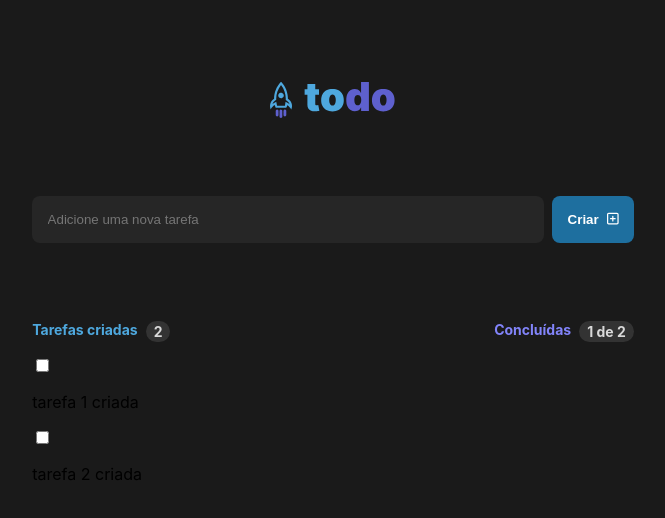
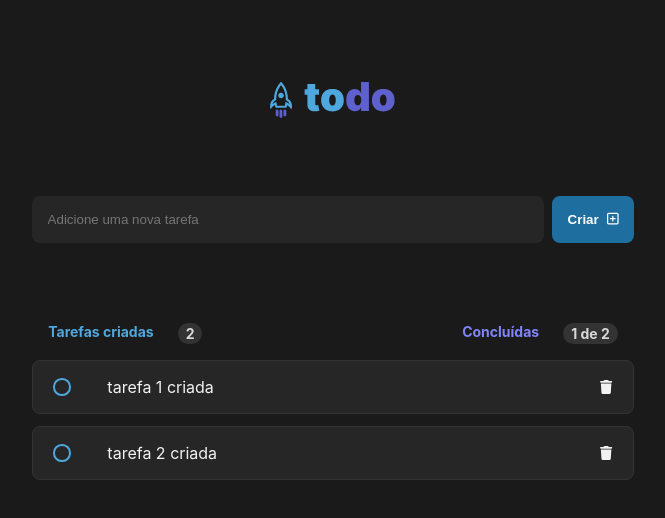
Before and after one commit to nickstarss/ProjetoDesafioReact, a React (Vite) app: page / in a window 1280 px wide. Shown: the top 518 px of the page, without its empty margins (307-972 px from the left). Built offline with nearby package versions, Linux system fonts and the light colour scheme.

Commit message:
💄style: fixing style in checkbox of the Task component (now completely working)

```diff
--- a/src/App.css
+++ b/src/App.css
@@ -16,6 +16,11 @@
     border-radius: 0.5rem;
     margin-right: 0.5rem;
     color: white;
+    transition: 0.3s;
+}
+
+.searchbar input:focus{
+    border: 1px solid var(--purple) !important;
 }
 
 .searchbar button{
--- a/src/component/Task.jsx
+++ b/src/component/Task.jsx
@@ -1,10 +1,14 @@
 import styles from "./Task.module.css"
+
+import { FontAwesomeIcon } from '@fortawesome/react-fontawesome';
+import { faTrash } from "@fortawesome/free-solid-svg-icons"
 
 function Task(props){
     return(
         <div className={styles.task}>
             <input type="checkbox"/>
             <p>{props.content}</p>
+            <FontAwesomeIcon icon={faTrash} className={styles.icon}/>
         </div>
     )
 }
--- a/src/component/Task.module.css
+++ b/src/component/Task.module.css
@@ -0,0 +1,71 @@
+.task{
+    display: flex;
+    background-color: var(--gray-500);
+    border: 1px solid var(--gray-400);
+    border-radius: 0.5rem;
+    padding: 0rem 1rem;
+    margin-bottom: 12px;
+    align-items: center;
+    justify-content: space-between;
+
+    color: var(--gray-100);
+}
+
+
+input[type="checkbox"] {
+    margin-right: 1.3rem;
+    width: 1.3em;
+    height: 1.3em;
+    background-color: transparent;
+    border-radius: 50%;
+    border: 2px solid var(--blue);
+    appearance: none;
+    -webkit-appearance: none;
+    outline: none;
+    cursor: pointer;
+    transition: 0.3s;
+    position: relative;
+}
+
+input[type="checkbox"]:checked{
+    background-color: var(--purple-dark);
+    border: none;
+    outline: none;
+}
+
+input[type="checkbox"]:checked::before{
+    content: "";
+    position: absolute;
+    top: 60%;
+    left: 50%;
+    transform: translate(-50%, -50%);
+    width: 9px; /* Ajuste conforme necessário */
+    height: 9px;
+    background-image: url('../assets/Check.svg');
+    background-size: cover;
+    background-repeat: no-repeat;
+    background-size: contain;
+}
+
+input[type="checkbox"]:not(:checked):hover {
+    background-color: var(--blue-dark);
+}
+
+p{
+    margin: 1rem;
+    text-align: left;
+    flex-grow: 1;
+}
+
+.icon{
+    font-size: 14px;
+    cursor: pointer;
+    transition: 0.3s;
+    border-radius: 4px;
+    padding: 5px;
+}
+
+.icon:hover{
+    color: var(--danger);
+    background-color: var(--gray-400);
+}
--- a/src/index.css
+++ b/src/index.css
@@ -21,5 +21,5 @@ body{
 
 input:focus {
   outline: none;
-  border: 1px solid var(--purple) !important;
+  border: none;
 }
```
Also changed, not shown: src/assets/Check.svg (added).
